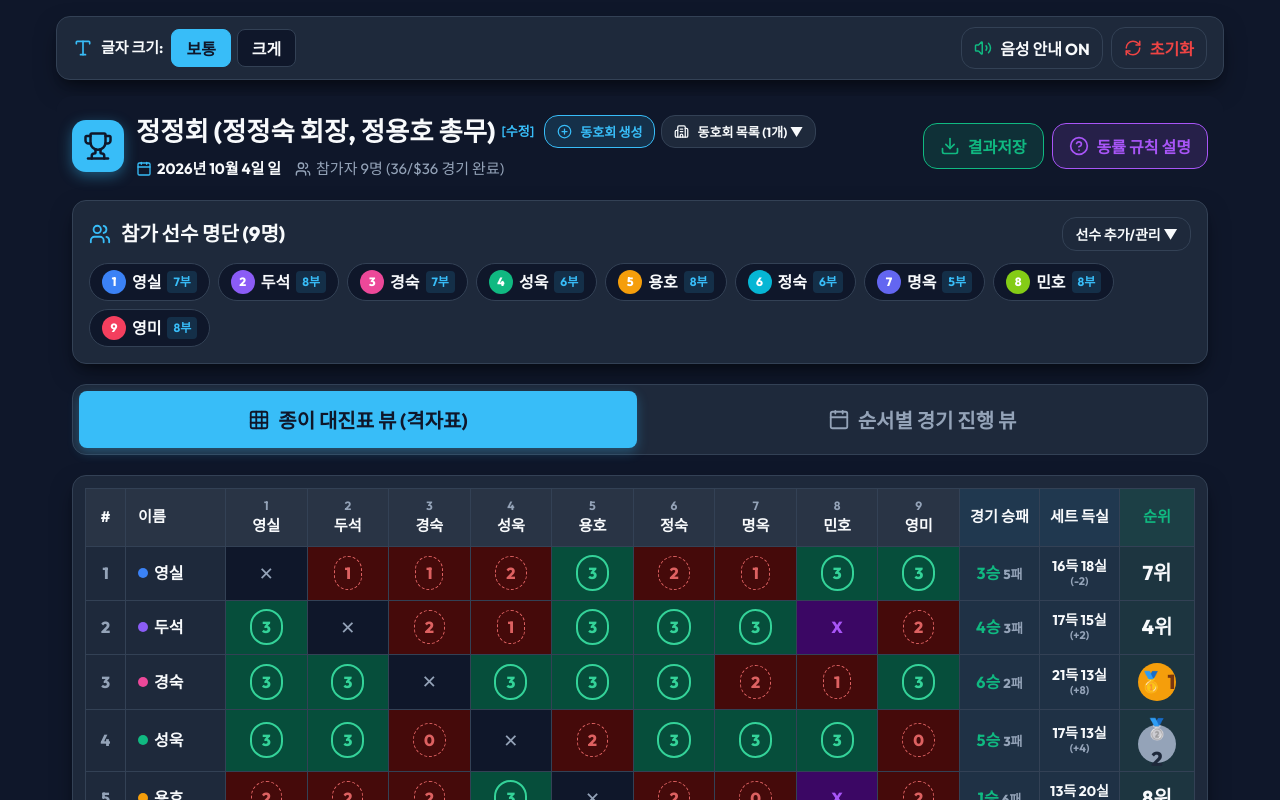
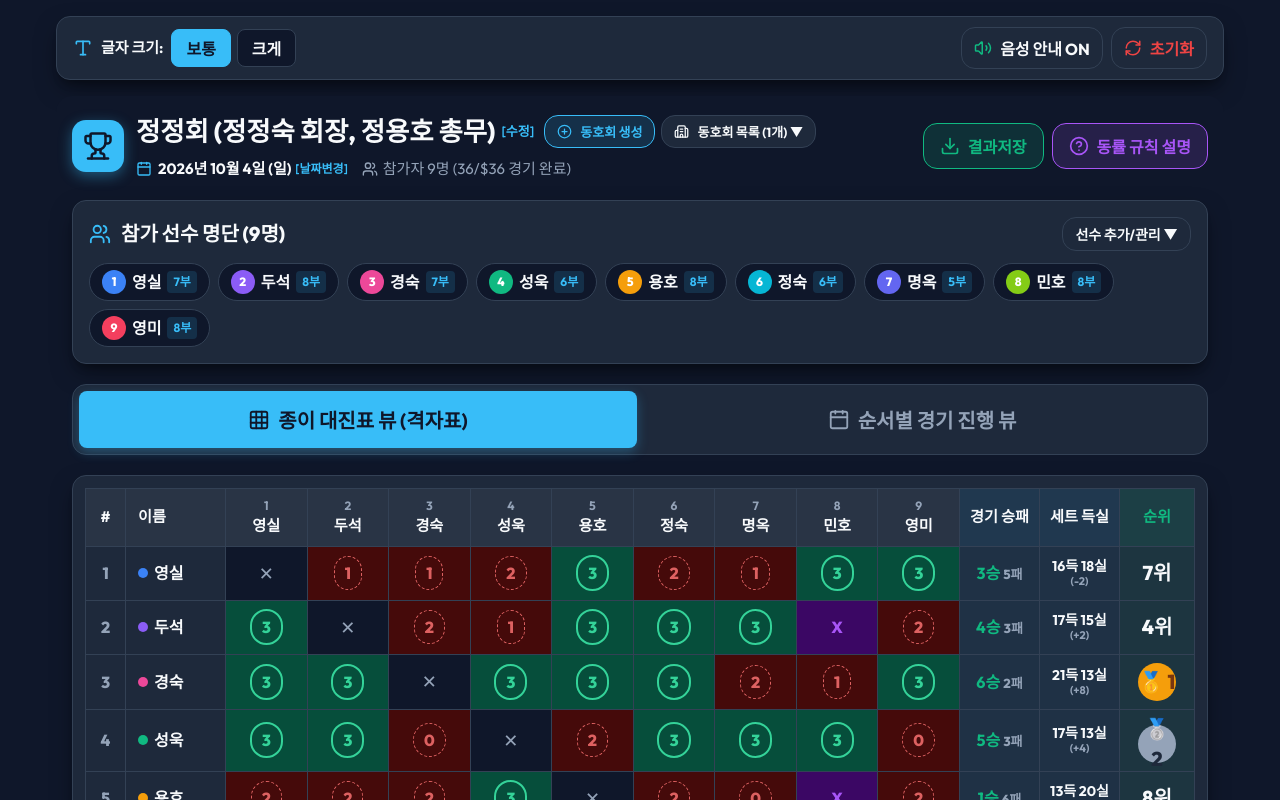
Before and after one commit to swmin/pingpong-club, a React (Vite) app: page / in a window 1280 px wide. Shown: the top 800 px of the page. Built offline with nearby package versions, Linux system fonts and the light colour scheme; a web font is replaced by a local one.

Commit message:
fix: Korean date format bug and add manual meeting date picker

```diff
--- a/src/App.jsx
+++ b/src/App.jsx
@@ -193,6 +193,9 @@ export default function App() {
 
   const completedCount = matches.filter(m => m.status === 'completed' || m.status === 'forfeit').length;
 
+  const meetingDate = activeClub.meetingDate || '';
+  const setMeetingDate = (newDate) => updateActiveClub({ meetingDate: newDate });
+
   return (
     <div className="app-container">
       {/* Top Senior Accessibility Control Bar */}
@@ -210,6 +213,8 @@ export default function App() {
         <Header
           leagueTitle={leagueTitle}
           setLeagueTitle={setLeagueTitle}
+          meetingDate={meetingDate}
+          setMeetingDate={setMeetingDate}
           playersCount={players.length}
           completedMatchesCount={completedCount}
           totalMatchesCount={matches.length}
--- a/src/components/Header.jsx
+++ b/src/components/Header.jsx
@@ -1,11 +1,13 @@
 import React, { useState } from 'react';
-import { Trophy, Download, Calendar, Users, HelpCircle, PlusCircle, Building2 } from 'lucide-react';
+import { Trophy, Download, Calendar, Users, HelpCircle, PlusCircle, Building2, Edit3 } from 'lucide-react';
 import html2canvas from 'html2canvas';
 import confetti from 'canvas-confetti';
 
 export default function Header({
   leagueTitle,
   setLeagueTitle,
+  meetingDate,
+  setMeetingDate,
   playersCount,
   completedMatchesCount,
   totalMatchesCount,
@@ -15,6 +17,33 @@ export default function Header({
   clubsCount,
 }) {
   const [isEditingTitle, setIsEditingTitle] = useState(false);
+  const [isEditingDate, setIsEditingDate] = useState(false);
+
+  // Helper to format Korean date without duplicate "일" bug: e.g. "2026년 10월 4일 (일)"
+  const getFormattedKoreanDate = (dateString) => {
+    let d = new Date(dateString);
+    if (isNaN(d.getTime())) {
+      d = new Date(); // Fallback to current date if invalid
+    }
+    const year = d.getFullYear();
+    const month = d.getMonth() + 1;
+    const day = d.getDate();
+    const weekdays = ['일', '월', '화', '수', '목', '금', '토'];
+    const weekdayStr = weekdays[d.getDay()];
+
+    return `${year}년 ${month}월 ${day}일 (${weekdayStr})`;
+  };
+
+  // Helper to get YYYY-MM-DD
+  const getTodayISO = () => {
+    const today = new Date();
+    const y = today.getFullYear();
+    const m = String(today.getMonth() + 1).padStart(2, '0');
+    const d = String(today.getDate()).padStart(2, '0');
+    return `${y}-${m}-${d}`;
+  };
+
+  const currentDateValue = meetingDate || getTodayISO();
 
   // Export Header (Title, Date), Player List, Matrix Grid, Leaderboard as PNG Image
   const handleSavePNG = async () => {
@@ -29,13 +58,9 @@ export default function Header({
         logging: false,
       });
 
-      // Format Date: YYYY-MM-DD
-      const today = new Date();
-      const dateStr = `${today.getFullYear()}-${String(today.getMonth() + 1).padStart(2, '0')}-${String(today.getDate()).padStart(2, '0')}`;
-
-      // Clean Title for Filename
+      // Filename: <동호회 만날 날짜>_<동호회이름>_결과.png
       const cleanTitle = (leagueTitle || '탁구리그').replace(/[\/\\:*?"<>|]/g, '_');
-      const filename = `${dateStr}_${cleanTitle}_결과.png`;
+      const filename = `${currentDateValue}_${cleanTitle}_결과.png`;
 
       const link = document.createElement('a');
       link.download = filename;
@@ -142,10 +167,45 @@ export default function Header({
             </div>
 
             {/* Date and Participant info */}
-            <div style={{ display: 'flex', alignItems: 'center', gap: '14px', color: 'var(--text-muted)', fontSize: '15px', marginTop: '6px' }}>
-              <span style={{ display: 'flex', alignItems: 'center', gap: '5px', fontWeight: '700', color: 'var(--text-main)' }}>
-                <Calendar size={16} color="var(--accent-primary)" /> {new Date().toLocaleDateString('ko-KR', { year: 'numeric', month: 'long', day: 'numeric', weekday: 'short' })}
-              </span>
+            <div style={{ display: 'flex', alignItems: 'center', gap: '14px', color: 'var(--text-muted)', fontSize: '15px', marginTop: '6px', flexWrap: 'wrap' }}>
+              {/* Meeting Date Display & Manual Input */}
+              <div style={{ display: 'flex', alignItems: 'center', gap: '6px' }}>
+                <Calendar size={16} color="var(--accent-primary)" />
+                {isEditingDate ? (
+                  <input
+                    type="date"
+                    value={currentDateValue}
+                    onChange={e => setMeetingDate(e.target.value)}
+                    onBlur={() => setIsEditingDate(false)}
+                    style={{
+                      padding: '4px 8px',
+                      borderRadius: '6px',
+                      border: '1px solid var(--accent-primary)',
+                      backgroundColor: 'var(--bg-card)',
+                      color: 'var(--text-main)',
+                      fontSize: '14px',
+                      fontWeight: '700',
+                    }}
+                  />
+                ) : (
+                  <span
+                    onClick={() => setIsEditingDate(true)}
+                    style={{
+                      fontWeight: '700',
+                      color: 'var(--text-main)',
+                      cursor: 'pointer',
+                      display: 'inline-flex',
+                      alignItems: 'center',
+                      gap: '4px'
+                    }}
+                    title="클릭하여 날짜 수동 수정 (기본값: 오늘 날짜)"
+                  >
+                    {getFormattedKoreanDate(currentDateValue)}
+                    <span data-html2canvas-ignore="true" style={{ fontSize: '12px', color: 'var(--accent-primary)', fontWeight: '600' }}>[날짜변경]</span>
+                  </span>
+                )}
+              </div>
+
               <span style={{ display: 'flex', alignItems: 'center', gap: '5px' }}>
                 <Users size={16} /> 참가자 {playersCount}명 ({completedMatchesCount}/${totalMatchesCount} 경기 완료)
               </span>
```
Also changed, not shown: pingpong-club-scoreboard.html (+1 -1 lines).
